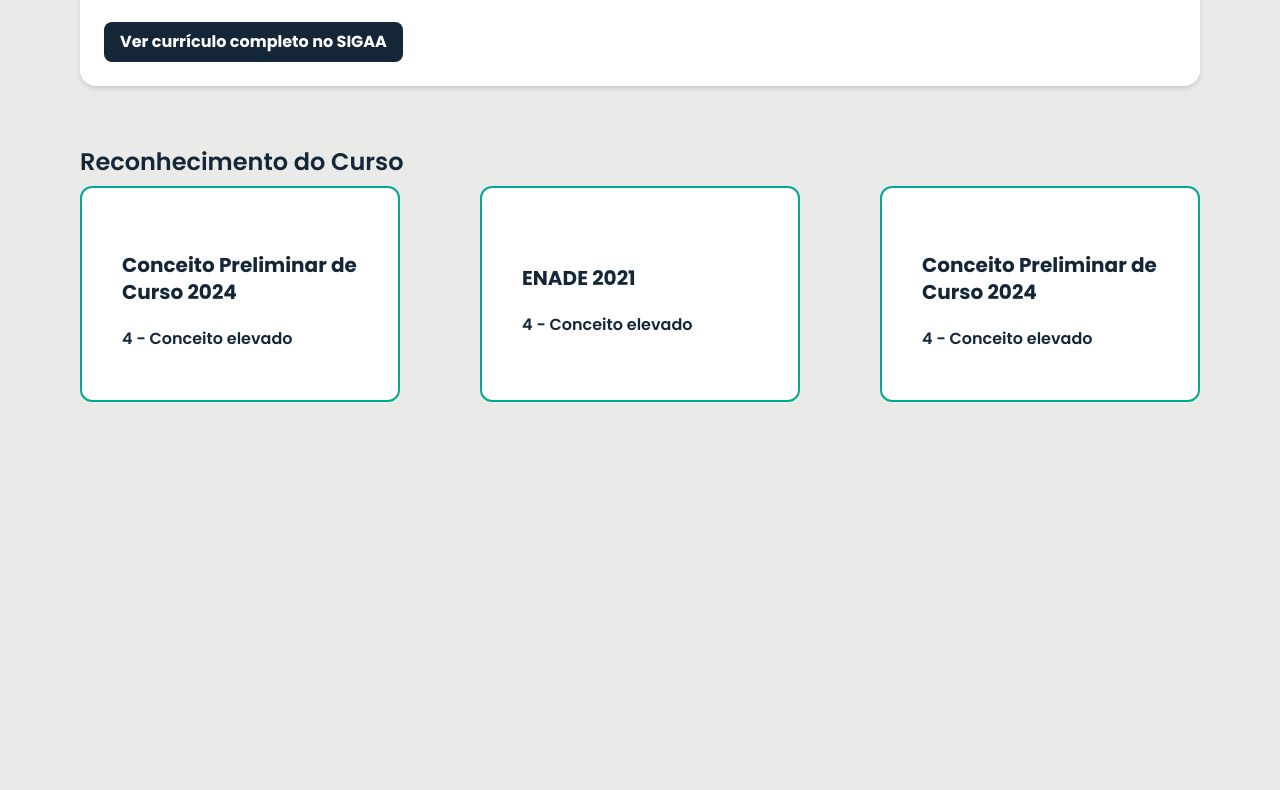
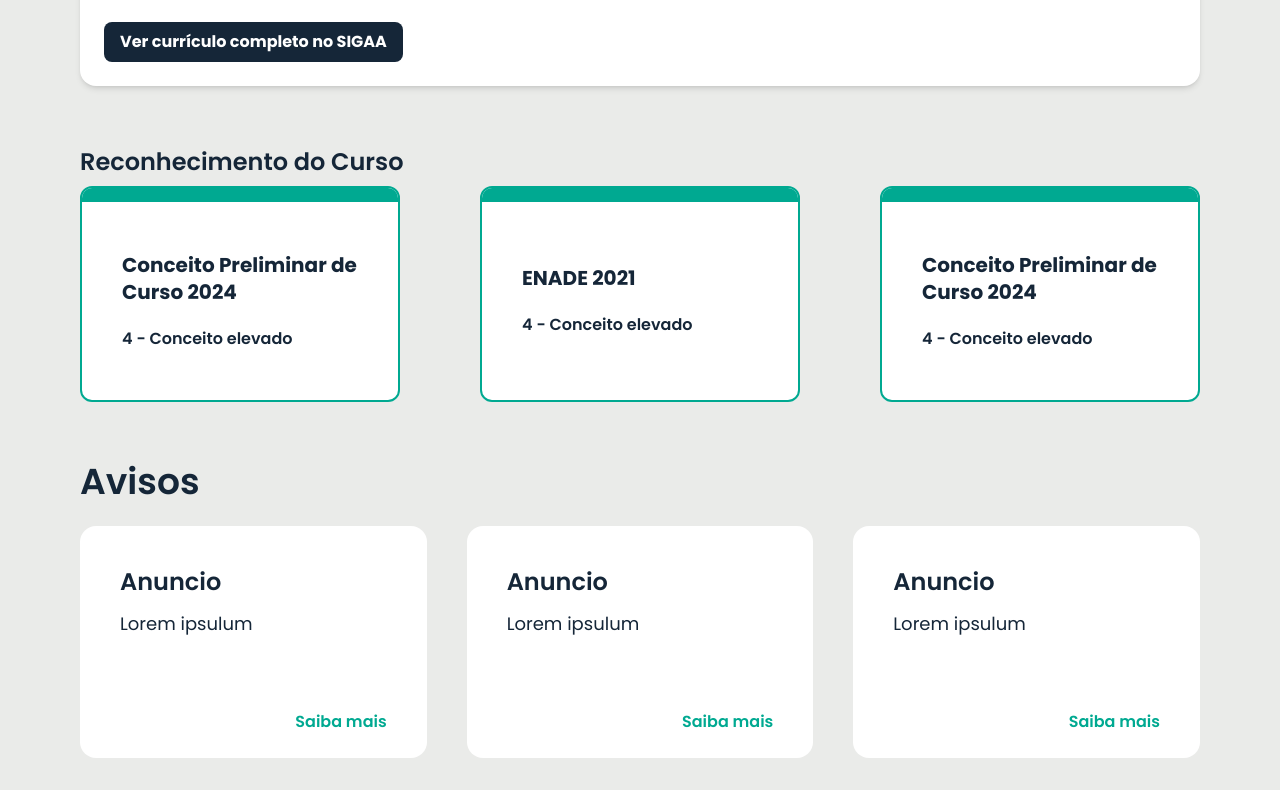
Before and after one commit to PET-Comp-UFMA/computacao-ufma, a Next.js app: page /cursos/cc in a window 1280 px wide. Shown: the part 713-1503 px from the top of the page. Before the commit the page ends 1147 px from the top, so only its background shows below. Built offline with nearby package versions, Linux system fonts and the light colour scheme.

Commit message:
feat: adicionada seção de Avisos dos cursos

```diff
--- a/app/cursos/[curso]/page.tsx
+++ b/app/cursos/[curso]/page.tsx
@@ -7,6 +7,7 @@ import EstruturaCurricular, {
 } from '@/components/cursos/EstruturaCurricular'
 import SobreCurso from '@/components/cursos/SobreCurso'
 import { ReconhecimentoCurso } from '@/components/cursos/ReconhecimentoCruso'
+import { Avisos } from '@/components/cursos/Avisos'
 
 type DadosCurso = {
   imagem: string
@@ -150,6 +151,11 @@ export default async function Curso({
         <ReconhecimentoCurso
           cor={dados.cor}
         />
+
+        <Avisos
+          cor={dados.cor}
+        />
+
       </div>
 
 
--- /dev/null
+++ b/components/cursos/Avisos.tsx
@@ -0,0 +1,63 @@
+import Link from "next/link";
+
+export type CorCurso = 'cc' | 'ia' | 'licenciatura'
+
+type AvisoCardProps = {
+    title?: string;
+    subtitle?: string;
+    cor: CorCurso;
+    url?: string;
+
+}
+
+const coresTexto: Record<CorCurso, string> = {
+    cc: 'text-cc',
+    ia: 'text-ia',
+    licenciatura: 'text-licenciatura',
+}
+
+export function AvisoCard({
+    title = "Anuncio",
+    subtitle = "Lorem ipsulum",
+    cor,
+    url = "#",
+}: AvisoCardProps) {
+    return (
+        <div className="w-96 h-58 rounded-2xl bg-white shadow-cards pt-10 pb-6 px-10 flex flex-col justify-between">
+
+            <div>
+                <h2 className="font-semibold text-2xl text-texto-escuro">
+                    {title}
+                </h2>
+                <p className="mt-3 text-lg font-normal">
+                    {subtitle}
+                </p>
+            </div>
+
+            <div className="flex justify-end">
+                <Link
+                    href={url}
+                    className={`font-semibold ${coresTexto[cor]} hover:underline transition-all`}
+                >
+                    Saiba mais
+                </Link>
+            </div>
+
+        </div>
+    );
+}
+
+export function Avisos({
+    cor
+}: AvisoCardProps) {
+    return (
+        <div className='flex flex-col gap-6'>
+            <h1 className='font-semibold text-4xl'>Avisos</h1>
+            <div className='flex gap-10'>
+                <AvisoCard cor={cor} />
+                <AvisoCard cor={cor} />
+                <AvisoCard cor={cor} />
+            </div>
+        </div>
+    )
+}
--- a/components/cursos/ReconhecimentoCruso.tsx
+++ b/components/cursos/ReconhecimentoCruso.tsx
@@ -12,6 +12,12 @@ const bordaPorCurso: Record<CorCurso, string> = {
     licenciatura: 'border-licenciatura',
 }
 
+const backgorundColor: Record<CorCurso, string> = {
+    cc: 'bg-cc',
+    ia: 'bg-ia',
+    licenciatura: 'bg-licenciatura',
+}
+
 export function ReconhecimentoCard({
     title,
     subtitle,
@@ -20,7 +26,7 @@ export function ReconhecimentoCard({
     return (
         <div className={`w-80 h-54 rounded-xl border-2 ${bordaPorCurso[cor]} bg-white overflow-hidden flex flex-col`}>
 
-            <div className={`w-full h-3.5 ${bordaPorCurso[cor]} shrink-0`} />
+            <div className={`w-full h-3.5 ${backgorundColor[cor]} shrink-0`} />
 
             <div className="flex-1 flex flex-col justify-center px-10">
                 <h2 className="text-xl font-bold leading-snug text-texto-escuro">
```
